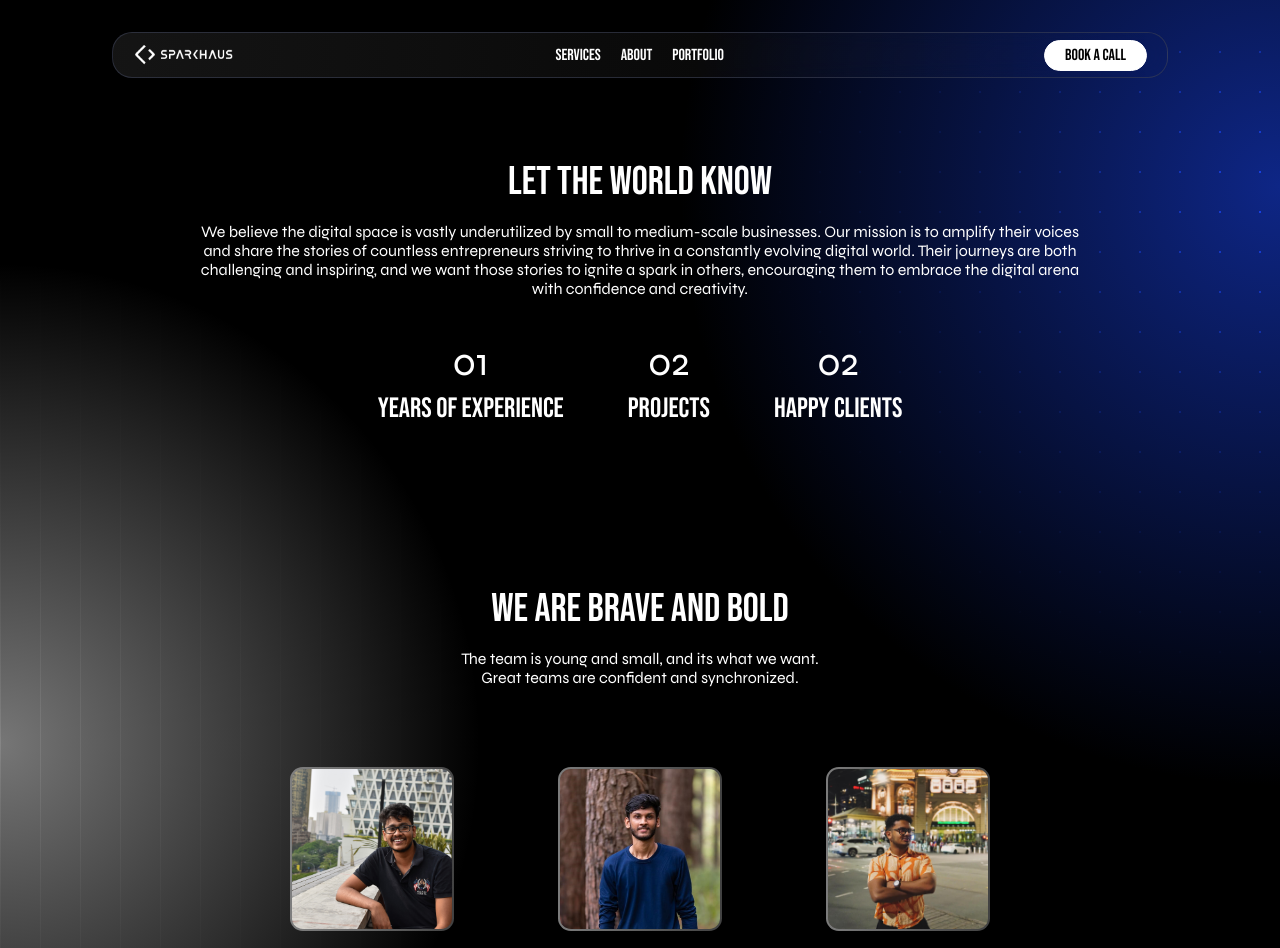
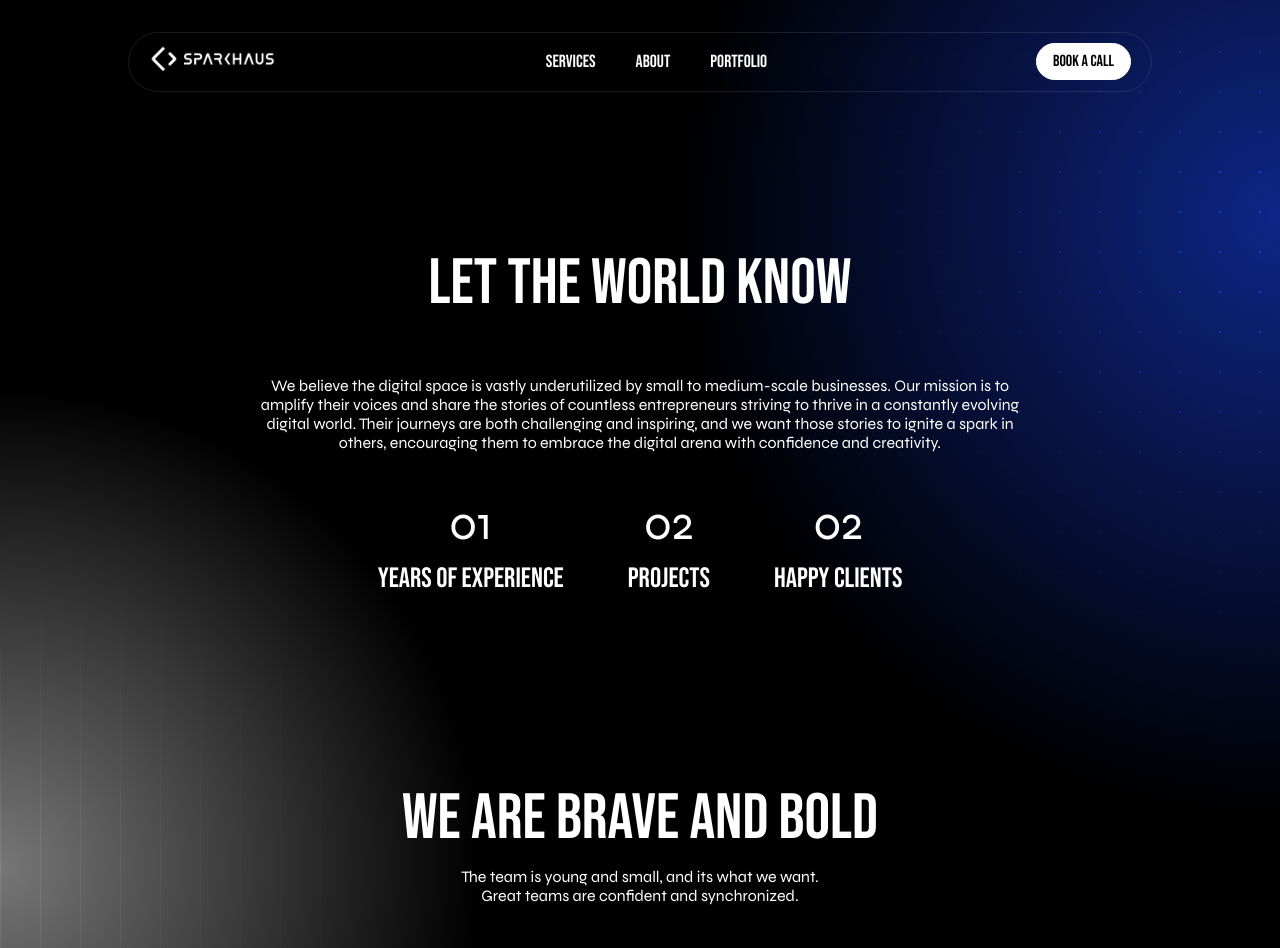
Before and after one commit to SparkHaus-Digital/SparkHaus, a React (Vite) app: page /about-us in a window 1280 px wide. Shown: the top 948 px of the page. Built offline with nearby package versions, Linux system fonts and the light colour scheme.

Commit message:
Adjustments SW-61, SW-56, SW-50, SW-54, SW-60

```diff
--- a/src/components/Navbar.jsx
+++ b/src/components/Navbar.jsx
@@ -5,32 +5,15 @@ import { Link } from 'react-router-dom';
 
 const Navbar = () => {
     const [menuOpen, setMenuOpen] = useState(false);
-    const [closing, setClosing] = useState(false);
     const navRef = useRef();
 
     const toggleMenu = () => {
-        if (menuOpen) {
-            closeMenu();
-        } else {
-            setMenuOpen(true);
-        }
-    };
-
-    const closeMenu = () => {
-        setClosing(true);
-        setTimeout(() => {
-            setClosing(false);
-            setMenuOpen(false);
-        }, 300); // Delay to match the height transition duration
-    };
-
-    const handleLinkClick = () => {
-        if (menuOpen) closeMenu();
+        setMenuOpen((prev) => !prev);
     };
 
     const handleOutsideClick = (e) => {
         if (menuOpen && navRef.current && !navRef.current.contains(e.target)) {
-            closeMenu();
+            setMenuOpen(false);
         }
     };
 
@@ -43,18 +26,9 @@ const Navbar = () => {
 
     return (
         <nav className="navbar" ref={navRef}>
-            <Link
-                to="/"
-                style={{
-                    display: 'flex',
-                    alignItems: 'center',
-                }}
-            >
+            <Link to="/" className="navbar-logo-container">
                 <img src={sparkhausLogo} className="navbar-logo" alt="logo" />
             </Link>
-			<div className='mobile-only'>
-				<span></span>
-			</div>
             <div
                 className={`hamburger ${menuOpen ? 'active' : ''}`}
                 onClick={toggleMenu}
@@ -64,31 +38,31 @@ const Navbar = () => {
                 <div></div>
             </div>
             <ul
-                className={`navbar-links ${menuOpen ? 'active' : closing ? 'closing' : ''}`}
+                className={`navbar-links ${menuOpen ? 'active' : ''}`}
             >
                 <li className="navbar-item">
-                    <Link to="/services" onClick={handleLinkClick}>
+                    <Link to="/services" onClick={() => setMenuOpen(false)}>
                         Services
                     </Link>
                 </li>
                 <li className="navbar-item">
-                    <Link to="/about-us" onClick={handleLinkClick}>
+                    <Link to="/about-us" onClick={() => setMenuOpen(false)}>
                         About
                     </Link>
                 </li>
                 <li className="navbar-item">
-                    <Link to="/portfolio" onClick={handleLinkClick}>
+                    <Link to="/portfolio" onClick={() => setMenuOpen(false)}>
                         Portfolio
                     </Link>
                 </li>
                 <li className="navbar-item mobile-only">
-                    <Link to="/book-a-call" onClick={handleLinkClick}>
+                    <Link to="/book-a-call" onClick={() => setMenuOpen(false)}>
                         Book a Call
                     </Link>
                 </li>
             </ul>
-            <Link to="/book-a-call" className="desktop-only">
-                <div className="navbar-button">BOOK A CALL</div>
+            <Link to="/book-a-call" className="desktop-only navbar-button">
+                BOOK A CALL
             </Link>
         </nav>
     );
--- a/src/css/AboutUs.css
+++ b/src/css/AboutUs.css
@@ -2,18 +2,18 @@
 	display: flex;
 	flex-direction: column;
 	justify-content: center;
-	margin-top: 5rem;
+	margin-top: 10rem;
 	margin-bottom: 5rem;
 }
 
 .experience-section h2 {
-	margin-bottom: 1rem;
+	margin-bottom: 60px;
 	text-align: center;
 }
 
 .experience-section p {
 	text-align: center;
-	max-width: 70vw;
+	max-width: 60vw;
 	margin: 0 auto 40px;
 }
 
@@ -28,6 +28,7 @@
 }
 
 .stat-item h2 {
+	font-size: 3rem;
 	margin: 0;
 }
 
@@ -40,7 +41,7 @@
 	flex-direction: column;
 	justify-content: center;
 	align-items: center;
-	margin-top: 10rem;
+	margin-top: 12rem;
 	margin-bottom: 5rem;
 }
 
@@ -50,7 +51,7 @@
 
 .team-section p {
 	text-align: center;
-	margin-bottom: 2rem;
+	margin-bottom: 1rem;
 }
 
 .team-members {
@@ -64,7 +65,6 @@
 .team-member {
 	width: calc(30% - 1rem);
 	text-align: center;
-	margin-bottom: 2rem;
 	display: flex;
 	flex-direction: column;
 	justify-content: center;
@@ -80,6 +80,7 @@
     background-origin: border-box;
     padding: 1px;
 	border-radius: 0.8rem;
+	margin-top: 3rem;
 }
 
 .team-member span:nth-child(2) {
--- a/src/css/BookACall.css
+++ b/src/css/BookACall.css
@@ -3,6 +3,17 @@
 	justify-content: center;
 	margin-top: 5rem;
 	margin-bottom: 5rem;
+	flex-direction: column;
+	align-items: center;
+}
+
+.book-a-call-header {
+	text-align: center;
+	margin-bottom: 2rem;
+}
+
+.book-a-call-header p {
+	max-width: 30vw;
 }
 
 .form-container {
@@ -10,10 +21,6 @@
 	max-width: 20vw;
 }
 
-.form-container h1 {
-	margin-bottom: 10px;
-	font-weight: normal;
-}
 
 .form-container p {
 	margin-bottom: 2rem;
@@ -49,7 +56,7 @@
 	cursor: pointer;
 	transition: background-color 0.3s ease;
 	border: 1px solid white;
-	font-size: 1rem;
+	font-size: 1.1rem;
 	width: 100%;
 }
 
@@ -142,6 +149,10 @@
 		padding: 0.5rem 0;
 		padding-left: 0.5rem;
 	}
+
+	.book-a-call-header p {
+		max-width: 100vw;
+	}
 }
 
 @media (min-width: 480px) and (max-width: 767px) {
--- a/src/css/Footer.css
+++ b/src/css/Footer.css
@@ -5,7 +5,7 @@
     flex-direction: column;
     justify-content: center;
     align-items: center;
-    margin-top: 10rem;
+    margin-top: 12rem;
     margin-bottom: 3rem;
   }
 
@@ -20,8 +20,8 @@
   }
 
   .footer-button {
-    padding: 5px 15px;
-    margin-top: 20px;
+    padding: 8px 16px;
+    margin-top: 24px;
     background-color: #ffffff;
     color: #000000;
     border: none;
@@ -81,6 +81,10 @@
 
 
   @media (max-width: 479px) {
+    .contact-section h2 {
+      font-size: 3rem;
+    }
+
     .contact-info {
       flex-direction: column;
       align-items: center;
@@ -102,6 +106,10 @@
   }
 
   @media (min-width: 480px) and (max-width: 767px) {
+    .contact-section h2 {
+      font-size: 3rem;
+    }
+
     .contact-info {
       flex-direction: column;
       align-items: center;
--- a/src/css/Navbar.css
+++ b/src/css/Navbar.css
@@ -2,35 +2,35 @@
   display: flex;
   align-items: center;
   justify-content: space-between;
-  background: linear-gradient(to right, #d9d9d918, transparent);
   padding: 5px 20px;
-  border-radius: 20px;
-  border: 1px solid #3d42559a;
+  border-radius: 32px;
   color: white;
   margin-top: 2rem;
-  margin-left: 5rem;
-  margin-right: 5rem;
+  margin-left: 6rem;
+  margin-right: 6rem;
   position: sticky;
   top: 2rem;
   z-index: 10;
   backdrop-filter: blur(10px);
   -webkit-backdrop-filter: blur(10px);
+  /* background: rgba(0, 0, 0, 0.5);  */
+  border: 1px solid rgba(255, 255, 255, 0.1);
 }
 
 .navbar-logo {
-  width: 8vw;
+  width: 10vw;
   pointer-events: auto;
 }
 
 .navbar-links {
   display: flex;
   list-style: none;
-  gap: 20px;
+  gap: 40px;
   transition: transform 0.3s ease-in-out;
 }
 
 .navbar-item a {
-  font-size: 1rem;
+  font-size: 1.1rem;
   cursor: pointer;
   text-transform: uppercase;
   transition: color 0.3s;
@@ -43,7 +43,7 @@
 }
 
 .navbar-button {
-  padding: 5px 20px;
+  padding: 8px 16px;
   border: none;
   border-radius: 20px;
   background: white;
@@ -51,6 +51,7 @@
   cursor: pointer;
   transition: background-color 0.6s ease;
   border: 1px solid white;
+  font-size: 1rem;
 }
 
 .navbar-button:hover {
@@ -102,27 +103,29 @@
   display: block;
 }
 
-
+/* Mobile Styles */
 @media (max-width: 768px) {
-
   .navbar {
     flex-wrap: wrap;
     justify-content: space-between;
     margin-left: 0;
     margin-right: 0;
     padding: 10px 15px;
+    background: rgba(0, 0, 0, 0.94);
+    backdrop-filter: none;
+    /* border-radius: 32px 32px 0px 0px; */
   }
 
   .mobile-only {
-    display: block; /* Visible in mobile view */
-}
+    display: block;
+  }
 
-.desktop-only {
-    display: none; /* Hidden in mobile view */
-}
+  .desktop-only {
+    display: none;
+  }
 
   .navbar-logo {
-    width: 80px;
+    width: 100px;
   }
 
   .hamburger {
@@ -133,34 +136,28 @@
     transform: translateY(-50%);
   }
 
-  .navbar-button {
-    display: none;
-  }
-
   .navbar-links {
     position: absolute;
-    top: 110%;
+    top: 100%;
     left: 0;
     width: 100%;
-    background: linear-gradient(to top, #d9d9d932, transparent);
-    background-color: #000000e4;
     display: flex;
     flex-direction: column;
     list-style: none;
     text-align: center;
     padding: 1rem 0;
-    border-radius: 0 0 20px 20px;
+    border-radius: 0 0 1rem 1rem;
     overflow: hidden;
     max-height: 0;
     opacity: 0;
     visibility: hidden;
     transition: max-height 0.5s ease-in-out, opacity 0.5s ease-in-out, visibility 0.5s ease-in-out;
-    border-radius: 1rem;
+    background-color: rgba(0, 0, 0, 0.819);
     backdrop-filter: blur(10px);
-    -webkit-backdrop-filter: blur(10px);
-    justify-content: space-between;
+    -webkit-backdrop-filter: blur(15px);
+
+    z-index: 15;
   }
-
 
   .navbar-links.active {
     max-height: 200px;
--- a/src/index.css
+++ b/src/index.css
@@ -14,7 +14,6 @@ body {
   font-weight: normal;
   padding-left: 2rem;
   padding-right: 2rem;
-
   overflow-x: hidden;
   position: relative;
 
@@ -108,14 +107,15 @@ button {
   font-family: 'Bebas Neue', sans-serif;
 }
 
-h1 {
+/* h1 {
   font-size: 3rem;
   font-weight: normal;
-}
+} */
 
 h2 {
-  font-size: 2.5rem;
+  font-size: 4rem;
   font-weight: normal;
+  line-height: 4rem;
 }
 
 h3 {
--- a/src/screens/BookACall.jsx
+++ b/src/screens/BookACall.jsx
@@ -27,7 +27,6 @@ const BookACall = () => {
 		}
 
 		window.scrollTo(0, 0);
-
 	}, [name, email]);
 
 	const validateForm = () => {
@@ -53,7 +52,7 @@ const BookACall = () => {
 			company_name: companyName,
 			company_url: companyUrl,
 			services_required: servicesRequired,
-			budget: budget
+			budget: budget,
 		};
 
 		emailjs
@@ -88,7 +87,7 @@ const BookACall = () => {
 
 	return (
 		<div className="book-a-call">
-			<form className="form-container" onSubmit={handleSubmit}>
+			<div className="book-a-call-header">
 				<h2>
 					Let us know <br />
 					about your idea
@@ -96,7 +95,8 @@ const BookACall = () => {
 				<p>
 					It would be awesome to know more about you before we hop on that call.
 				</p>
-
+			</div>
+			<form className="form-container" onSubmit={handleSubmit}>
 				<div className="row">
 					<span>Name</span>
 					<input
@@ -109,7 +109,9 @@ const BookACall = () => {
 						className={`form-input ${errors.name ? 'error' : ''}`}
 						required
 					/>
-					{errors.name && <small className="error-message">{errors.name}</small>}
+					{errors.name && (
+						<small className="error-message">{errors.name}</small>
+					)}
 				</div>
 
 				<div className="row">
@@ -124,7 +126,9 @@ const BookACall = () => {
 						className={`form-input ${errors.email ? 'error' : ''}`}
 						required
 					/>
-					{errors.email && <small className="error-message">{errors.email}</small>}
+					{errors.email && (
+						<small className="error-message">{errors.email}</small>
+					)}
 				</div>
 
 				<div className={`additional-fields ${isDetailsVisible ? 'show' : ''}`}>
@@ -137,7 +141,9 @@ const BookACall = () => {
 							className={`form-input ${errors.companyName ? 'error' : ''}`}
 							required
 						/>
-						{errors.companyName && <small className="error-message">{errors.companyName}</small>}
+						{errors.companyName && (
+							<small className="error-message">{errors.companyName}</small>
+						)}
 					</div>
 					<div className="row">
 						<span>Company URL</span>
@@ -161,7 +167,9 @@ const BookACall = () => {
 							<option value="development">Development</option>
 							<option value="marketing">Marketing</option>
 						</select>
-						{errors.servicesRequired && <small className="error-message">{errors.servicesRequired}</small>}
+						{errors.servicesRequired && (
+							<small className="error-message">{errors.servicesRequired}</small>
+						)}
 					</div>
 					<div className="row">
 						<span>Budget</span>
@@ -176,7 +184,9 @@ const BookACall = () => {
 							<option value="5k_10k">$5k - $10k</option>
 							<option value="over_10k">Over $10k</option>
 						</select>
-						{errors.budget && <small className="error-message">{errors.budget}</small>}
+						{errors.budget && (
+							<small className="error-message">{errors.budget}</small>
+						)}
 					</div>
 
 					<button type="submit" className="submit-button fade-in">
```
